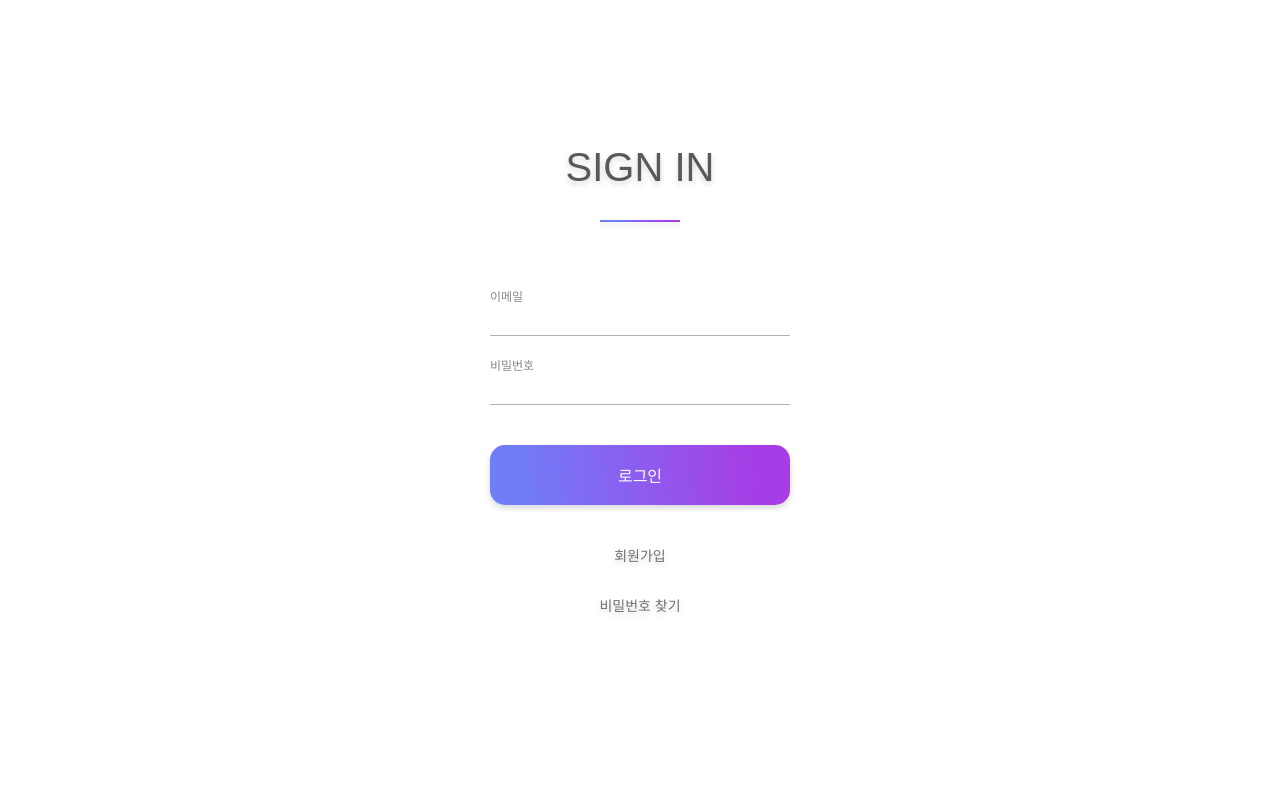
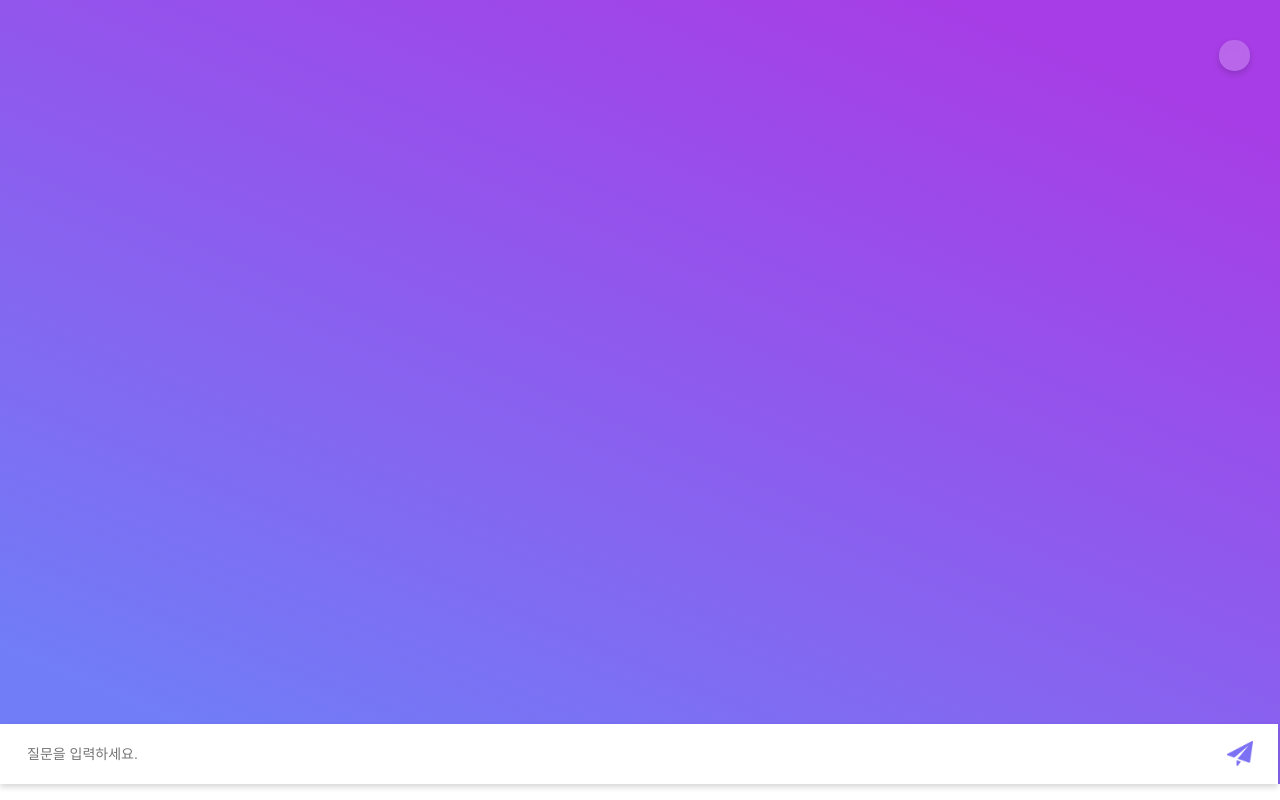
Before and after one commit to ICTtestproj/Client, a React (Create React App) app: page /#/signin in a window 1280 px wide. Built offline with nearby package versions, Linux system fonts and the light colour scheme.

Commit message:
Add Chatting Page

```diff
--- a/src/App.tsx
+++ b/src/App.tsx
@@ -4,12 +4,13 @@ import { HashRouter, Route, Switch, Redirect } from "react-router-dom";
 import GlobalStyle from "./packages/styles/GlobalStyle";
 import { Authentication, Mypage, Chatting } from "./pages";
 import Main from "./pages/MyPage/ScrapDetail";
-//
+
 function App() {
   return (
     <HashRouter>
       <GlobalStyle />
       <Switch>
+      <Route exact path='/signin' component={Chatting.Chat} />
         <Route exact path='/signin' component={Authentication.SignIn} />
         <Route exact path='/signup' component={Authentication.SignUp}/>
         <Route exact path='/' component={Authentication.SignIn}/>
--- /dev/null
+++ b/src/domains/Chat/components/Background/index.tsx
@@ -0,0 +1,11 @@
+import * as React from "react";
+import { BackgroundContainer } from "./style"
+
+const Background = () => {
+
+  return (
+    <BackgroundContainer></BackgroundContainer>
+  );
+};
+
+export default Background;
--- /dev/null
+++ b/src/domains/Chat/components/Background/style.ts
@@ -0,0 +1,20 @@
+import styled from "styled-components";
+
+export const BackgroundContainer = styled.div`
+width: 100%;
+height: 98vh;
+padding: 20px 0 0;
+opacity: 1;
+-webkit-backdrop-filter: blur(30px);
+backdrop-filter: blur(30px);
+background-image: linear-gradient(23deg, #717df7 11%, #a73de6 90%);
+
+background-repeat: no-repeat;
+background-attachment: fixed;
+`;
+
+export const ChatContainer = styled.div`
+  width: 100%;
+  height: 100%;
+  overflow-y: auto;
+`;
--- a/src/domains/Chat/components/ChatBox/index.tsx
+++ b/src/domains/Chat/components/ChatBox/index.tsx
@@ -1,24 +1,49 @@
 import * as React from "react";
 
-import Star from "../../../assets/star.png";
+import Star from "../../../../assets/star.png";
 import { ChatBoxContainer, ScrapBtn } from "./style";
 
-const ChatBox = () => {
+const ChatBox = (props : any) => {
   const [isHover, setIsHover] = React.useState<boolean>(false);
   const handleMouseOver = React.useCallback(() => {
-    setIsHover(true);
+    if(!props.question)
+      setIsHover(true);
   }, []);
   const handleMouseOut = React.useCallback(() => {
     setIsHover(false);
   }, []);
 
+  const content = props.content;
+  let style;
+  if(props.question) {
+    style = {
+      marginLeft: '0px',
+      marginRight: '30px',
+      alignItems: "flex-end"
+    }
+  } else {
+    style = {
+      marginLeft: '30px',
+      marginRight: '0px',
+      alignItems: "flex-start"
+    }
+  }
+
   return (
     <ChatBoxContainer
       onMouseEnter={handleMouseOver}
       onMouseLeave={handleMouseOut}
+      style={style}
     >
       <div>
-        <pre>IP 주소 어떻게 보나요?</pre>
+        <pre>{content[0]}</pre>
+        {
+          content[1] == null ? <div> </div> :
+          <div>
+            <div className ="inbox">{content[1]}</div>
+            <div className ="inbox">{content[2]}</div>
+          </div>
+        }
       </div>
       <ScrapBtn isHover={isHover}>
         <p>스크랩</p>
--- a/src/domains/Chat/components/ChatBox/style.ts
+++ b/src/domains/Chat/components/ChatBox/style.ts
@@ -1,21 +1,30 @@
 import styled from "styled-components";
 
 export const ChatBoxContainer = styled.div`
-  max-width: 220px;
-  display: inline-flex;
+  max-width: none;
+  display: flex;
   flex-direction: column;
   align-items: flex-end;
-  background: gray;
+  background: transparent;
+  // margin-left: 10px;
+  word-break: break-all;
+  margin-top: 20px;
+  background-repeat: no-repeat;
+
+  /* background-attachment: fixed; */
 
   > div {
     max-width: 220px;
-    min-width: 0px;
+    // min-width: 100px;
     display: inline-block;
     font-size: 14px;
     line-height: 1.79;
+    // align-self:flex-start;
     text-align: left;
     min-height: 0px;
     padding: 16px 16px 15px 15px;
+    // margin: 5px 5px 5px 5px;
+    // margin-left: 10px;
     border-radius: 15px;
     -webkit-backdrop-filter: blur(30px);
     backdrop-filter: blur(30px);
@@ -25,15 +34,35 @@ export const ChatBoxContainer = styled.div`
 
   pre {
     color: #ffffff;
+    white-space: normal;
+  }
+
+  .inbox {
+    width: 60%;
+    margin: 10px 20% 0 20%;
+    // padding: 0 15px 0 15px;
+    opacity: 0.3;
+    border-radius: 5px;
+    background-color: #f5f5f5;
+    text-align: center;
+    font-family: AppleSDGothicNeo;
+    font-size: 14px;
+    font-weight: bold;
+    font-stretch: normal;
+    font-style: normal;
+    // color: #ffffff;
+    // line-height: 2.08;
+    letter-spacing: normal;
   }
 `;
 
 export const ScrapBtn = styled.span<{ isHover: boolean }>`
-  max-width: 220px;
+  max-width: none;
   margin-top: 6px;
   margin-right: 10px;
   visibility: ${({ isHover }) => (isHover ? "visible" : "hidden")};
   cursor: pointer;
+  /* align-self: flex-end; */
 
   > p {
     display: inline-block;
--- a/src/domains/Chat/components/ChatInput/index.tsx
+++ b/src/domains/Chat/components/ChatInput/index.tsx
@@ -1,13 +1,29 @@
 import * as React from "react";
 
 import { ChatInputContainer } from "./style";
-import SendImg from "../../../assets/paper-plane.png";
+import SendImg from "../../../../assets/paper-plane.png";
 
-const ChatInput = () => {
+const ChatInput = (props : any) => {
+  const [question, setQuestion] = React.useState('');
+
+  const childFunction = () => {
+      props.parentFunction(question);
+      console.log(question);
+  }
+
+  const onChange = (e:React.ChangeEvent<HTMLInputElement>) => {
+    setQuestion(e.target.value);
+  }
+
+  const enter = () => {
+    props.parentFunction(question);
+  }
+
   return (
     <ChatInputContainer>
-      <input type="text" placeholder="질문을 입력하세요" />
-      <img src={SendImg} alt="" />
+      <input id='inputText' type="text" placeholder="질문을 입력하세요." onChange={onChange} />
+      {/* <img src={SendImg} onClick={() => sendQuestion(chat)} alt="" /> */}
+      <img src={SendImg} onClick={childFunction} onKeyUp={enter} alt="" />
     </ChatInputContainer>
   );
 };
--- a/src/domains/Chat/components/ChatInput/style.ts
+++ b/src/domains/Chat/components/ChatInput/style.ts
@@ -1,7 +1,7 @@
 import styled from "styled-components";
 
 export const ChatInputContainer = styled.div`
-  width: 100%;
+  width: 99.88%;
   height: 60px;
   background: white;
   display: flex;
@@ -9,8 +9,8 @@ export const ChatInputContainer = styled.div`
   box-sizing: border-box;
   padding: 0 25px;
   align-items: center;
-  position: absolute;
   bottom: 0;
+  position: fixed;
 
   > input {
     width: 100%;
--- a/src/pages/Chat/index.tsx
+++ b/src/pages/Chat/index.tsx
@@ -5,33 +5,103 @@ import React, {
   useState,
 } from "react";
 
+import axios from 'axios';
+
 import Input from "../../packages/DesignSystem/Input";
+import Background from "../../domains/Chat/components/Background"
+import { BackgroundContainer, ChatContainer } from "../../domains/Chat/components/Background/style";
+import ChatBox from "../../domains/Chat/components/ChatBox";
+import ChatInput from "../../domains/Chat/components/ChatInput";
 
 const Main = () => {
-  React.useEffect(() => {
-    window.location.hash = "#/signin"
-  }, [])
 
-  const [name, setName] = useState<string>("");
+  const [token, setToken] = useState({
+    access_token: 'a',
+    result: false
+  });
 
-  const handleChangeName = useCallback((e: ChangeEvent<HTMLInputElement>) => {
-    setName(e.target.value);
-  }, []);
+  const [answer, setAnswer] = useState('');
+  const [error, setError] = useState(null);
+  const [question, setQuestion] = useState('');
+  const [qqq, setQqq] = useState('');
+
+
+  const [chatting, setChatting] = useState(
+    [
+      {
+        content: [''],
+        isQuestion: true
+      }
+    ]
+  );
+
+  async function getResponse(param : any) {
+    try {
+      console.log(param)
+      setError(null);
+      const response = await axios({
+        method:'get',
+        url:'http://137.135.116.71/chat',
+        params: {
+          question: {param}
+        },
+        headers: {
+          'Authorization': 'Bearer ' + 'eyJ0eXAiOiJKV1QiLCJhbGciOiJIUzI1NiJ9.eyJhY2NvdW50IjoiIiwiZXhwaXJlYXQiOiIyMDIxLzEwLzAzLCAwNjozMzo1OCJ9.PAvBeeNuQTicYYtS9sbZQPODqBMSnILplU2nADLkzWA',
+          'Content-Type': 'application/json; charset=UTF-8'
+        }
+      });
+
+      console.log('질문 : ' + param);
+      setAnswer(response.data.answer);
+
+      console.log('답변 : ' + answer);
+
+      let ans = {
+        content: [response.data.answer],
+        isQuestion: false
+      }
+
+      setChatting([...chatting, ans]);
+
+    } catch (e) {
+      setError(e);
+    }
+  }
+
+  const parentFunction = (chat : any) => {
+    alert(chat);
+
+    let Q = {
+      content: [chat],
+      isQuestion: true
+    }
+
+    setQuestion(chat);
+    const temp = chatting;
+    temp.push(Q);
+    setChatting(temp);
+
+    getResponse(chat);
+}
 
   return (
-    <>
-      <Input isAct={false}>
-        <label htmlFor="">이름</label>
-        <div>
-          <input
-            type="text"
-            value={name}
-            onChange={(e) => handleChangeName(e)}
-          />
-          <button>인증번호</button>
-        </div>
-      </Input>
-    </>
+    <BackgroundContainer>
+      <ChatContainer>
+        {
+          chatting.map((chat) =>
+            // {
+            //   {chat.content}[0].length == 0 ?
+            //   <div></div>
+            //   :
+            <div>
+              <ChatBox content={chat.content} question={chat.isQuestion}></ChatBox>
+            </div>
+            // }
+          )
+        }
+        <ChatInput parentFunction={parentFunction}></ChatInput>
+      </ChatContainer>
+    </BackgroundContainer>
   );
 };
 
```
